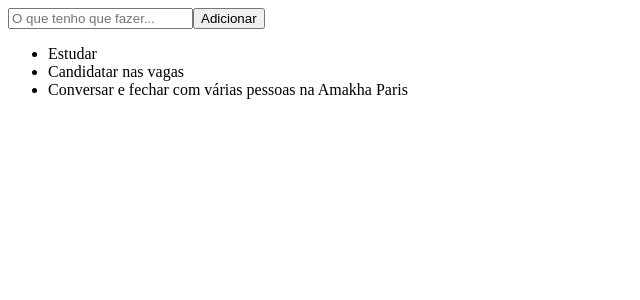
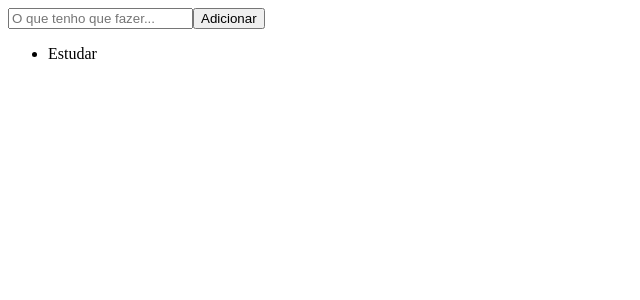
Before and after one commit to IsaqueBatista/To-do_List, a React (Create React App) app: page / in a window 1280 px wide. Shown: the top 300 px of the page, without its empty margins (0-640 px from the left). Built offline with nearby package versions, Linux system fonts and the light colour scheme.

Commit message:
useState para mudança do valor na tela

```diff
--- a/src/App.jsx
+++ b/src/App.jsx
@@ -1,18 +1,14 @@
-import React from "react";
+import React, { useState } from "react";
 import { v4 as uuid } from "uuid";
 
 function App() {
-  const list = [
-    { id: uuid(), task: "Estudar" },
-    { id: uuid(), task: "Candidatar nas vagas" },
-    {
-      id: uuid(),
-      task: "Conversar e fechar com várias pessoas na Amakha Paris",
-    },
-  ];
+
+  const [list, setList] = useState([{ id: uuid(), task: "Estudar" }])
+
 
   function digitarInput(e) {
-    console.log(e.target.value);
+    setList([{ id: uuid(), task: e.target.value }])
+
   }
   function buttonClick() {
     console.log("buttin click ok");
```
